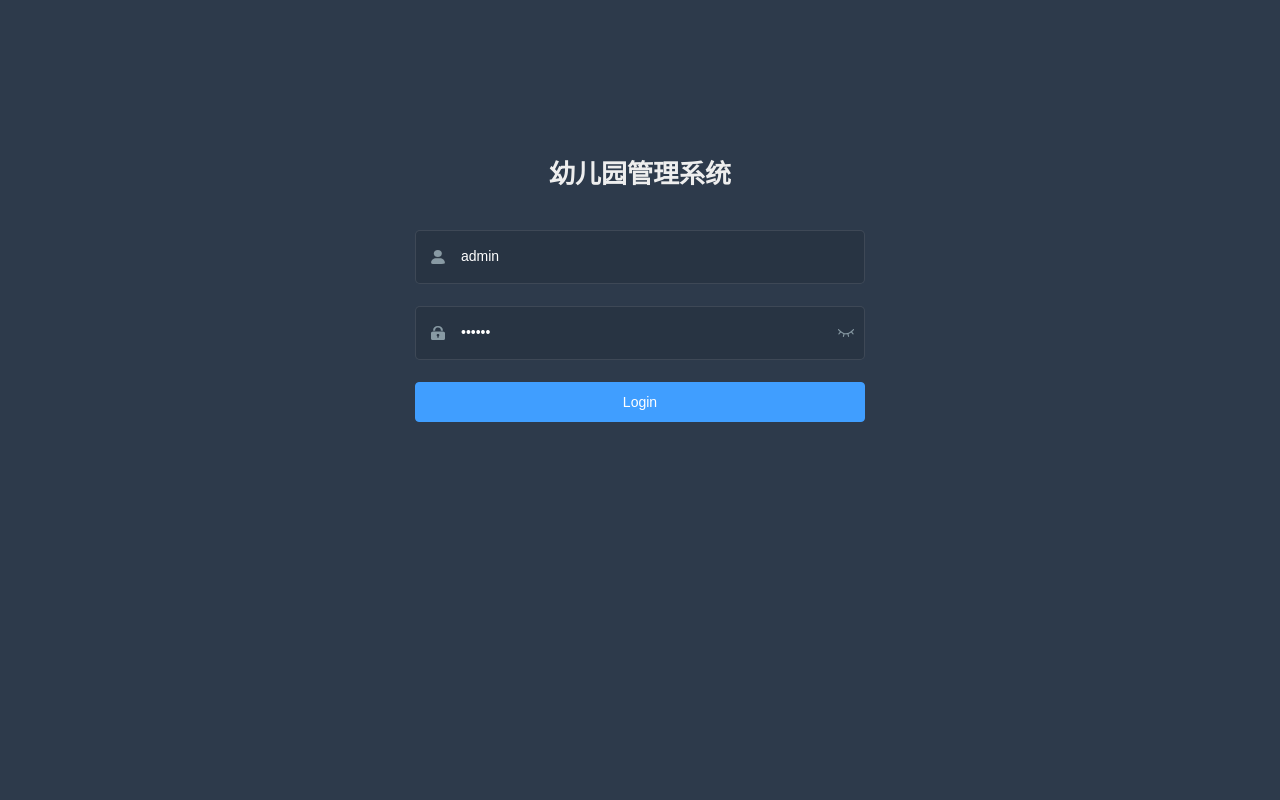
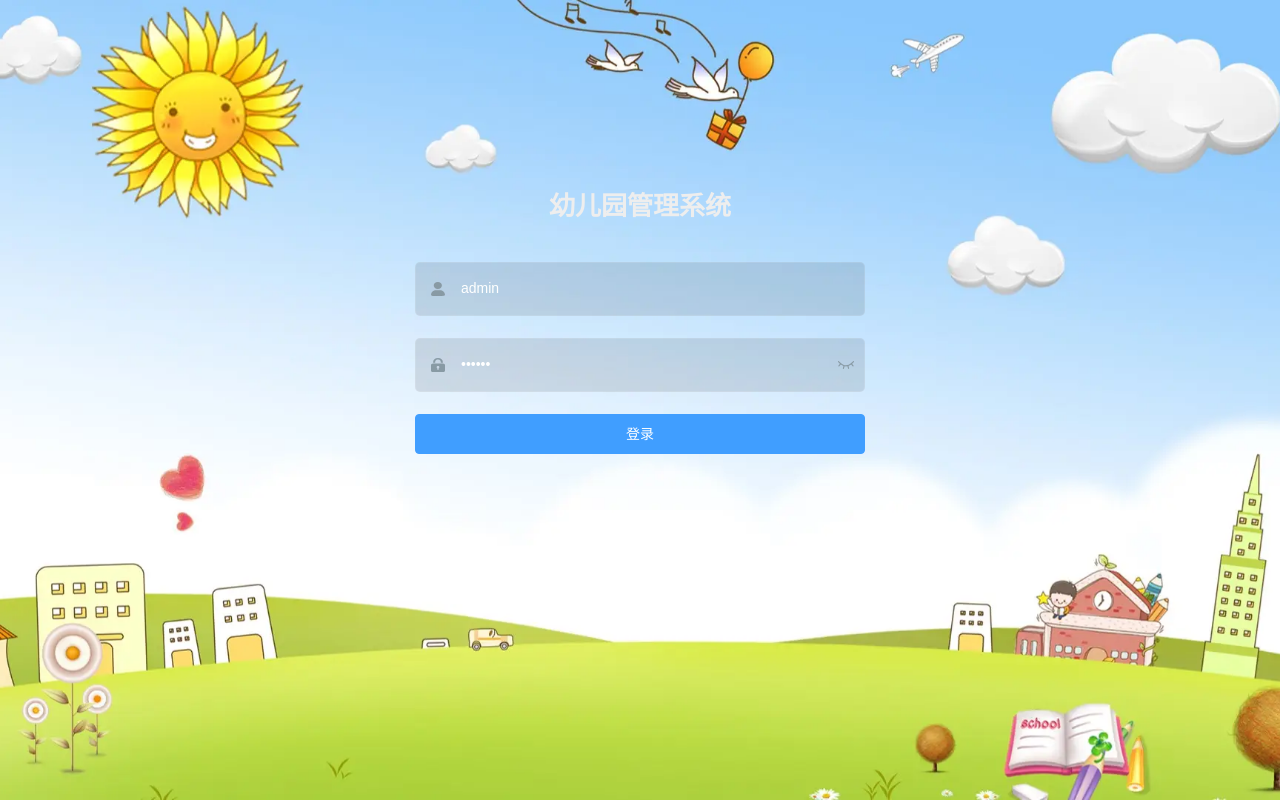
Before and after one commit to BadKid90s/kindergarten-manage-system, a Vue app in the folder kindergarten-ui/: page /#/login in a window 1280 px wide. Built offline with nearby package versions, Linux system fonts and the light colour scheme.

Commit message:
feat: 修改登录页

```diff
--- a/kindergarten-ui/src/views/login/index.vue
+++ b/kindergarten-ui/src/views/login/index.vue
@@ -1,7 +1,12 @@
 <template>
   <div class="login-container">
-    <el-form ref="loginForm" :model="loginForm" :rules="loginRules" class="login-form" auto-complete="on"
-             label-position="left"
+    <el-form
+      ref="loginForm"
+      :model="loginForm"
+      :rules="loginRules"
+      class="login-form"
+      auto-complete="on"
+      label-position="left"
     >
 
       <div class="title-container">
@@ -10,7 +15,7 @@
 
       <el-form-item prop="username">
         <span class="svg-container">
-          <svg-icon icon-class="user"/>
+          <svg-icon icon-class="user" />
         </span>
         <el-input
           ref="username"
@@ -25,7 +30,7 @@
 
       <el-form-item prop="password">
         <span class="svg-container">
-          <svg-icon icon-class="password"/>
+          <svg-icon icon-class="password" />
         </span>
         <el-input
           :key="passwordType"
@@ -39,13 +44,16 @@
           @keyup.enter.native="handleLogin"
         />
         <span class="show-pwd" @click="showPwd">
-          <svg-icon :icon-class="passwordType === 'password' ? 'eye' : 'eye-open'"/>
+          <svg-icon :icon-class="passwordType === 'password' ? 'eye' : 'eye-open'" />
         </span>
       </el-form-item>
 
-      <el-button :loading="loading" type="primary" style="width:100%;margin-bottom:30px;"
-                 @click.native.prevent="handleLogin"
-      >Login
+      <el-button
+        :loading="loading"
+        type="primary"
+        style="width:100%;margin-bottom:30px;"
+        @click.native.prevent="handleLogin"
+      >登录
       </el-button>
 
     </el-form>
@@ -178,16 +186,22 @@ $dark_gray: #889aa4;
 $light_gray: #eee;
 
 .login-container {
-  min-height: 100%;
+  //min-height: 100%;
+  //width: 100%;
+  //background-color: $bg;
+  //overflow: hidden;
   width: 100%;
-  background-color: $bg;
-  overflow: hidden;
+  height: 100%;
+  background-image: url("../../assets/login_images/a.png");
+  background-size: cover;
+  background-position: center;
+  position: relative;
 
   .login-form {
     position: relative;
     width: 520px;
     max-width: 100%;
-    padding: 160px 35px 0;
+    padding: 15% 35px 0;
     margin: 0 auto;
     overflow: hidden;
   }
```
Also changed, not shown: kindergarten-ui/src/assets/login_images/a.png (added), kindergarten-ui/src/assets/login_images/b.png (added).
